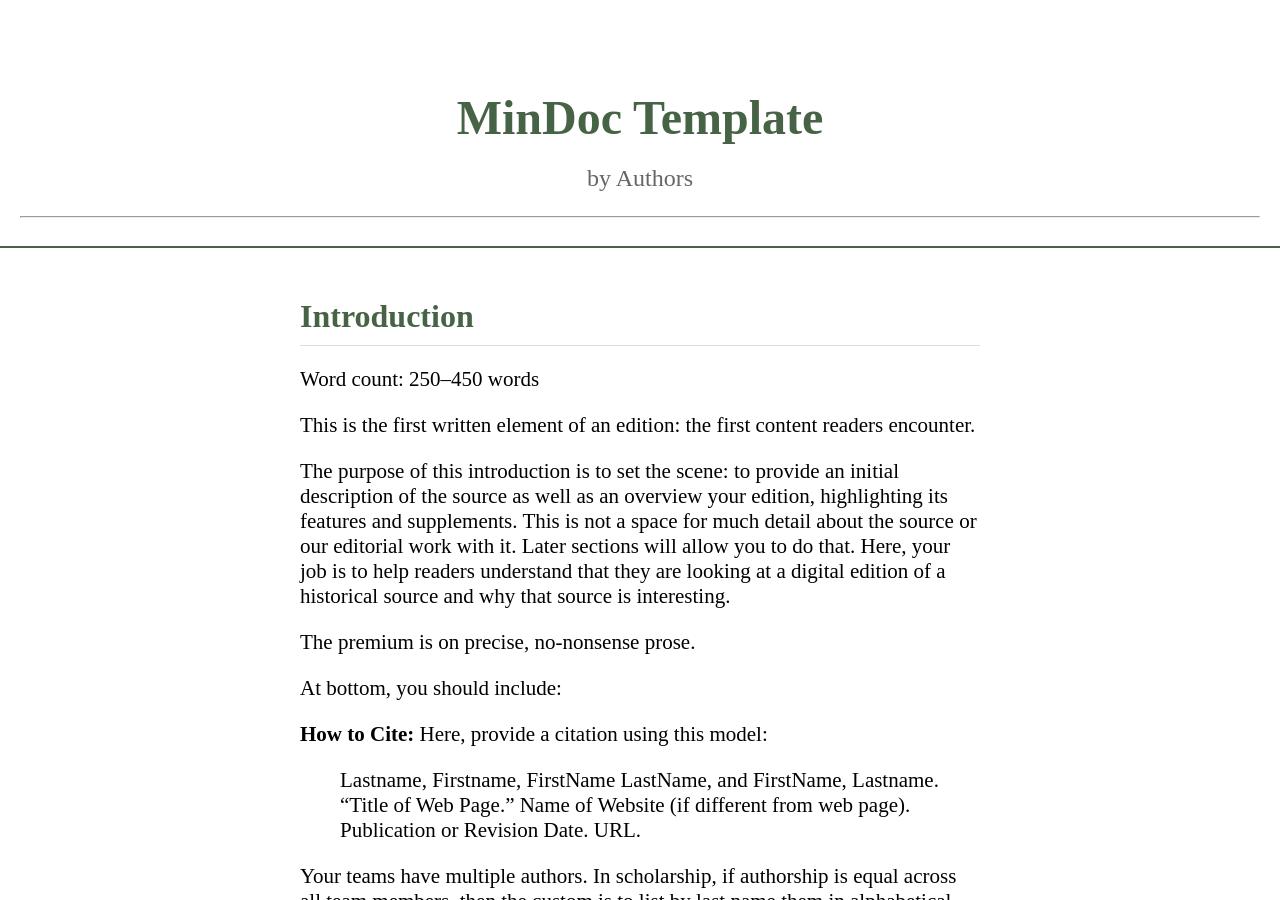
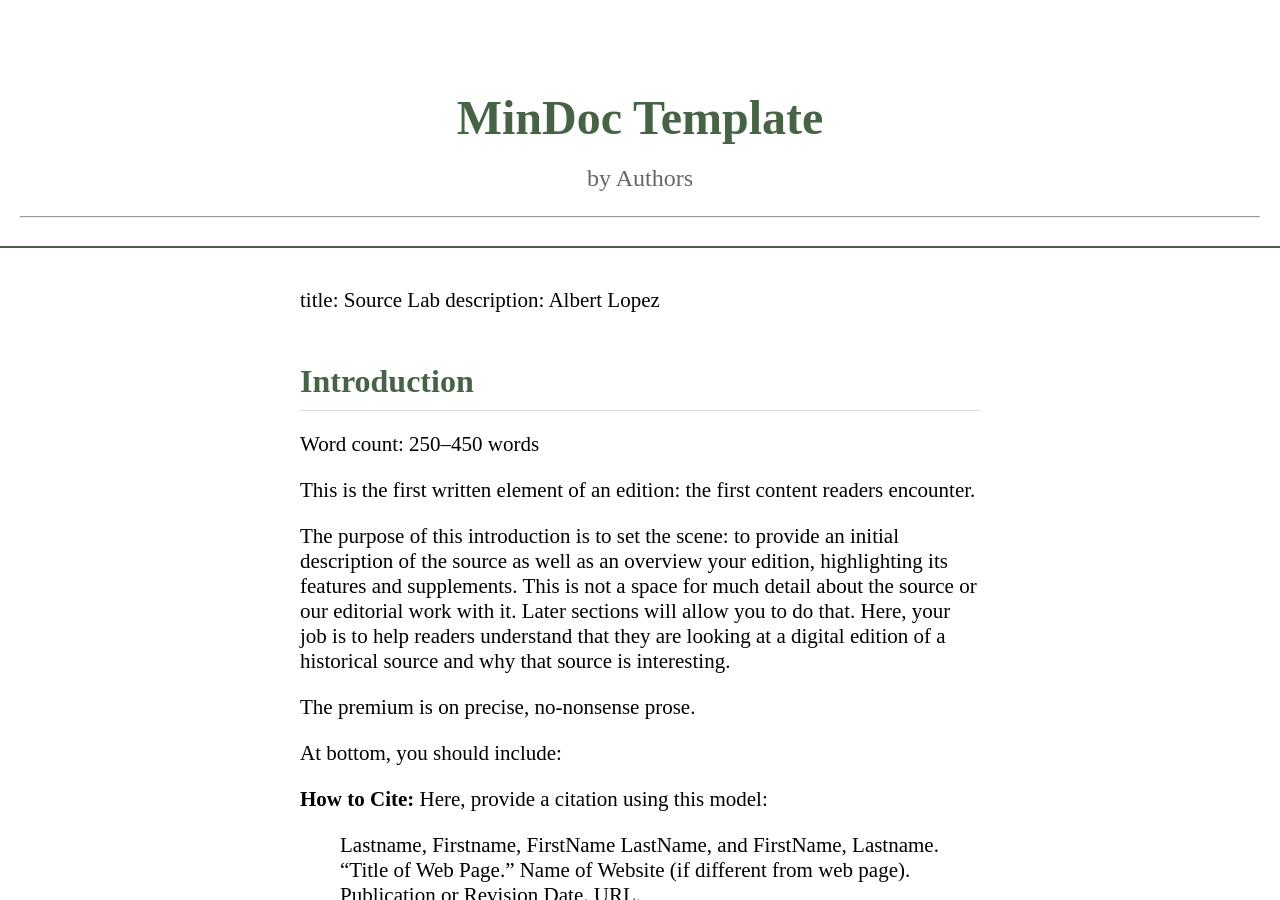
Before and after one commit to AlbertLopez0906/SourceLab, a Jekyll site: the page built from index.markdown, in a window 1280 px wide and 900 px high. Built offline with Jekyll 4.4.1, drawn with Linux system fonts in a browser that asks for light colours; some web fonts are replaced; our own code applies the rules of GitHub Pages for plain Markdown files.

Commit message:
Update index.markdown

```diff
--- a/index.markdown
+++ b/index.markdown
@@ -1,7 +1,8 @@
 ---
 layout: single_page
 ---
-
+title: Source Lab
+description: Albert Lopez
 # Introduction
 
 Word count: 250–450 words
```
